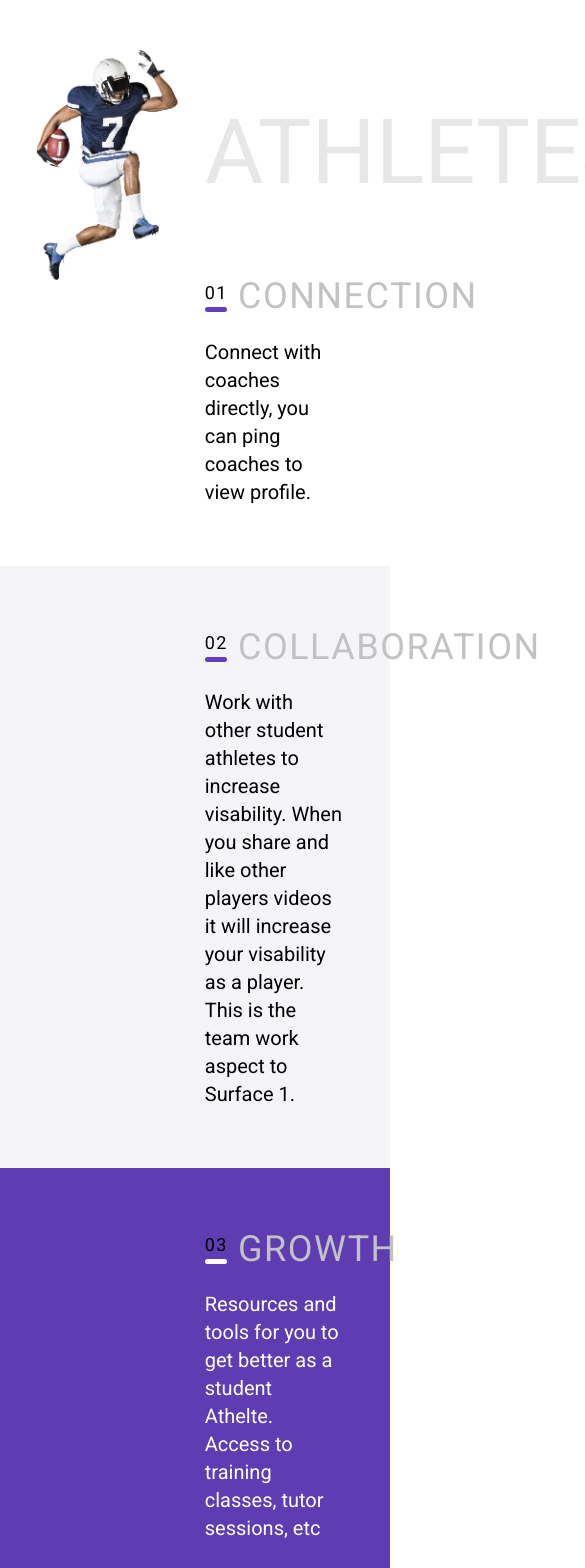
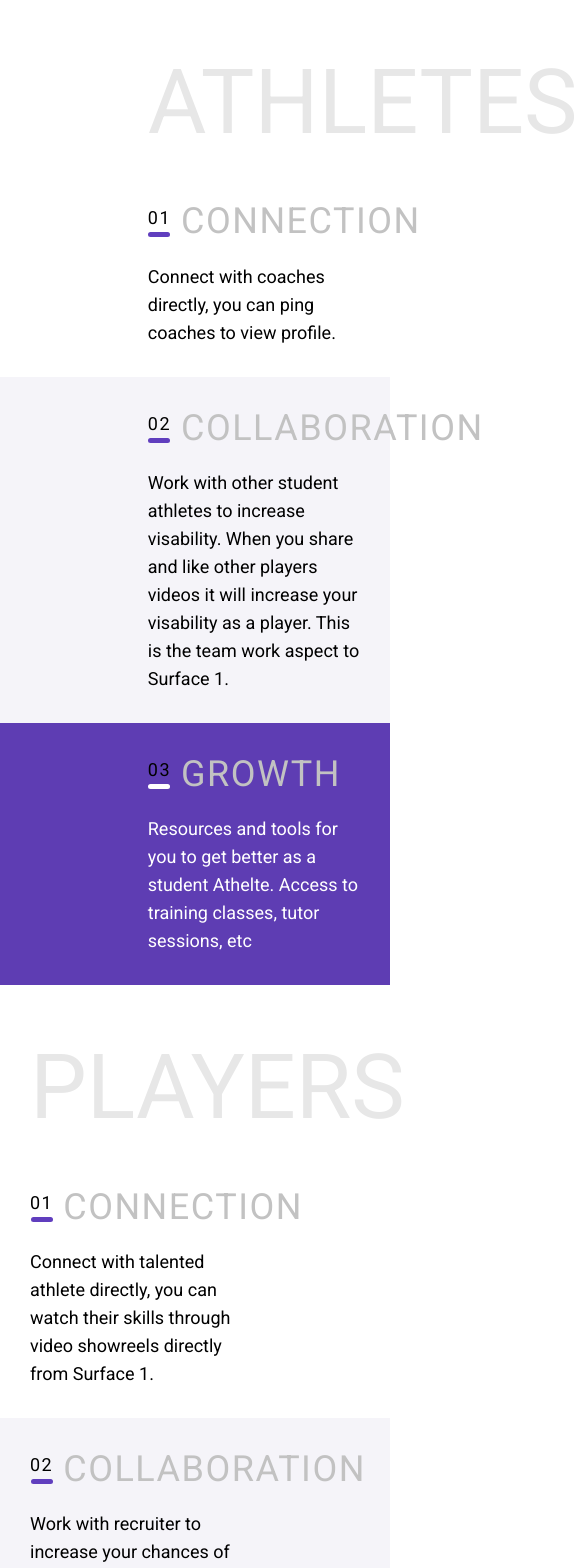
Before and after one commit to beam36/zeus-test, a React (Vite) app: page / in a window 390 px wide. Shown: the top 1568 px of the page, 585 px wide, since content can reach past the window. Built offline with nearby package versions, Linux system fonts and the light colour scheme.

Commit message:
complete text for tablet

```diff
--- a/src/App.tsx
+++ b/src/App.tsx
@@ -2,6 +2,13 @@ import styled from 'styled-components';
 import ItemHeading from './components/ItemHeading';
 import athletesImageDesktop from './assets/athletes-desktop.png';
 import playerImageDesktop from './assets/players-desktop.png';
+// import athletesImageTablet from '/assets/athletes-tablet.png';
+// import playerImageTablet from '/assets/players-tablet.png';
+
+const QUERIES = {
+  tabletAndSmaller: '(max-width: 1300px)',
+  mobileAndSmaller: '(max-width: 768px)',
+};
 
 const Section = styled.section`
   position: relative;
@@ -13,6 +20,10 @@ const AthletesImage = styled.img`
   left: 9.11%;
   max-width: 42%;
   max-height: calc(100% + 20px);
+
+  @media (${QUERIES.tabletAndSmaller}) {
+    display: none;
+  }
 `;
 
 const PlayersImage = styled.img`
@@ -21,6 +32,10 @@ const PlayersImage = styled.img`
   right: 6.51%;
   max-width: 51.6%;
   max-height: 93.5%;
+
+  @media (${QUERIES.tabletAndSmaller}) {
+    display: none;
+  }
 `;
 
 const Heading = styled.h1<{ side: 'left' | 'right' }>`
@@ -31,21 +46,39 @@ const Heading = styled.h1<{ side: 'left' | 'right' }>`
   padding-top: 100px;
   padding-left: ${(props) => (props.side === 'left' ? '16.77%' : '52.5%')};
   margin-bottom: ${(props) => (props.side === 'left' ? '20px' : '10px')};
+
+  @media (${QUERIES.tabletAndSmaller}) {
+    padding-top: 50px;
+    padding-left: ${(props) => (props.side === 'left' ? '30px' : '37.89%')};
+    margin-bottom: 15px;
+  }
 `;
 
 const Item = styled.li<{ backgroundColor?: string; side: 'left' | 'right' }>`
   background-color: ${(props) => props.backgroundColor || '#ffffff'};
   padding: 60px 0;
   padding-left: ${(props) => (props.side === 'left' ? '16.77%' : '52.5%')};
+
+  @media (${QUERIES.tabletAndSmaller}) {
+    padding: 30px 0;
+    padding-left: ${(props) => (props.side === 'left' ? '30px' : '37.89%')};
+  }
 `;
 
-const Text = styled.p<{ color?: 'white' }>`
+const Text = styled.p<{ color?: 'white'; side: 'left' | 'right' }>`
   color: ${(props) => props.color || 'black'};
   font-size: 20px;
   font-weight: 400;
   line-height: 28px;
   max-width: 717px;
-  margin-right: 48px;
+  margin-right: 30px;
+
+  @media (${QUERIES.tabletAndSmaller}) {
+    font-size: 18px;
+    letter-spacing: 0px;
+
+    max-width: ${(props) => (props.side === 'left' ? '58.2%' : 'none')};
+  }
 `;
 
 function App() {
@@ -56,14 +89,14 @@ function App() {
         <ol>
           <Item side="right">
             <ItemHeading number="01">CONNECTION</ItemHeading>
-            <Text>
+            <Text side="right">
               Connect with coaches directly, you can ping coaches to view
               profile.
             </Text>
           </Item>
           <Item backgroundColor="#f5f4f9" side="right">
             <ItemHeading number="02">COLLABORATION</ItemHeading>
-            <Text>
+            <Text side="right">
               Work with other student athletes to increase visability. When you
               share and like other players videos it will increase your
               visability as a player. This is the team work aspect to Surface 1.
@@ -73,7 +106,7 @@ function App() {
             <ItemHeading number="03" numberUnderlineColor="white">
               GROWTH
             </ItemHeading>
-            <Text color="white">
+            <Text color="white" side="right">
               Resources and tools for you to get better as a student Athelte.
               Access to training classes, tutor sessions, etc
             </Text>
@@ -86,14 +119,14 @@ function App() {
         <ol>
           <Item side="left">
             <ItemHeading number="01">CONNECTION</ItemHeading>
-            <Text>
+            <Text side="left">
               Connect with talented athlete directly, you can watch their skills
               through video showreels directly from Surface 1.
             </Text>
           </Item>
           <Item backgroundColor="#f5f4f9" side="left">
             <ItemHeading number="02">COLLABORATION</ItemHeading>
-            <Text>
+            <Text side="left">
               Work with recruiter to increase your chances of finding talented
               athlete.
             </Text>
@@ -106,7 +139,7 @@ function App() {
             >
               GROWTH
             </ItemHeading>
-            <Text color="white">
+            <Text color="white" side="left">
               Save your time, recruit proper athlets for your team.
             </Text>
           </Item>
```
Also changed, not shown: src/assets/athletes-table.png (added), src/assets/players-tablet.png (added).
